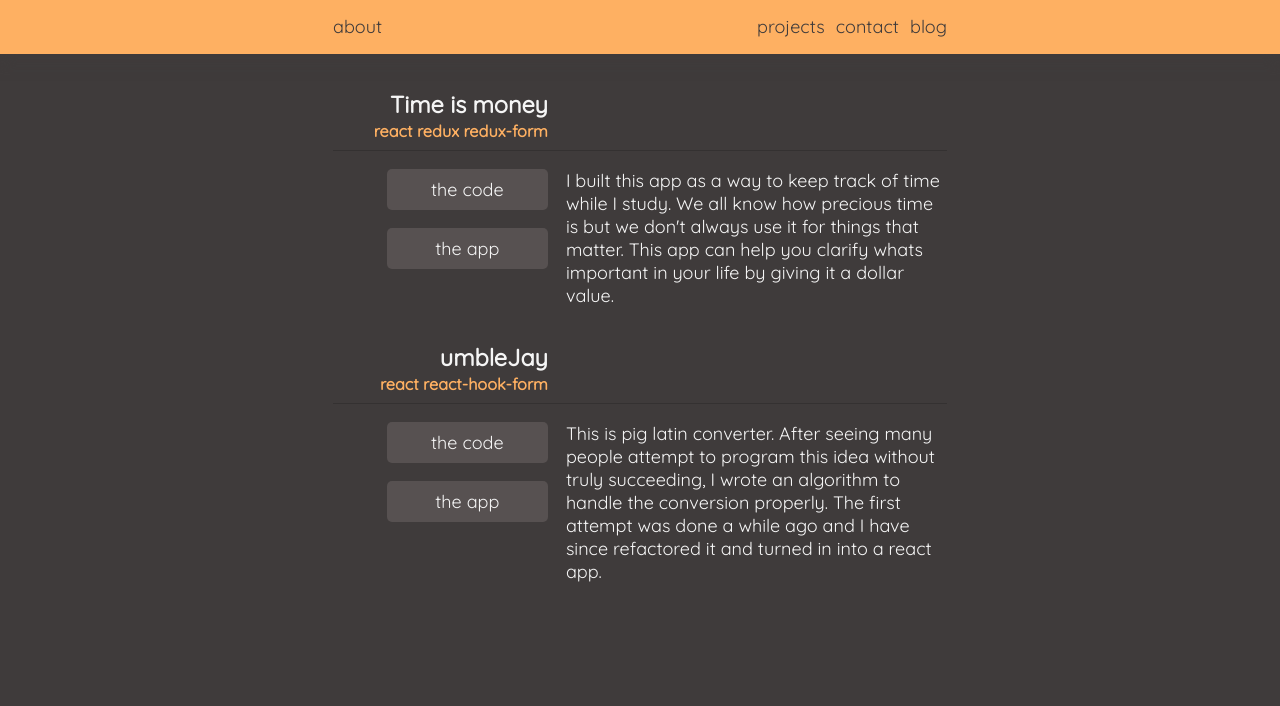
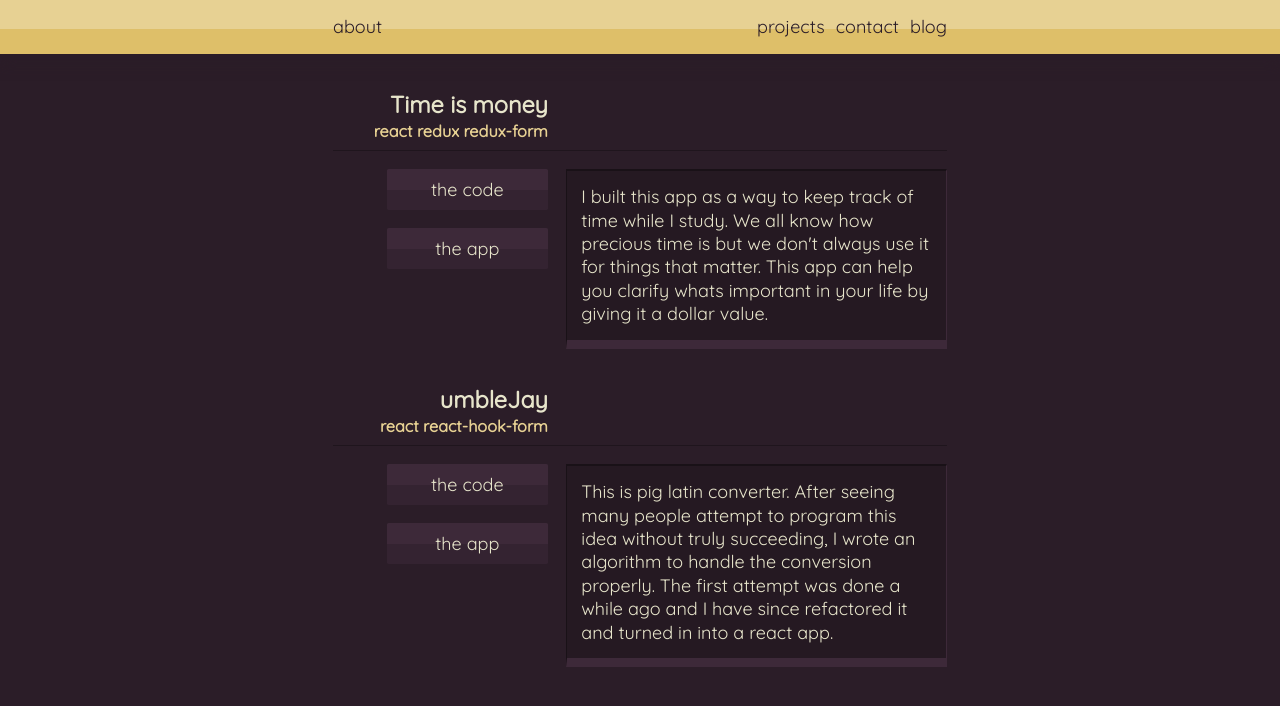
Before and after one commit to caseyharvey/v1-caseys.tech, a React (Create React App) app: page /Projects in a window 1280 px wide. Shown: the top 706 px of the page. Built offline with nearby package versions, Linux system fonts and the light colour scheme.

Commit message:
Major theme change.  goldRoyal

```diff
--- a/src/components/Contact/contact.sass
+++ b/src/components/Contact/contact.sass
@@ -9,7 +9,7 @@
         opacity: 0
 
     .contact-details
-        font-weight: 700
+        z-index: 0
         position: relative
         padding-bottom: .5rem
         @include u.flex(column, flex-start, flex-start)
@@ -47,7 +47,10 @@
 
         form
             width: 100%
+            padding: .8rem
             border-radius: 5px
+            box-sizing: border-box
+            background-color: darken(v.$dark, 2%)
             @include u.flex(column, space-evenly, flex-start)
 
             input, textarea
@@ -60,7 +63,7 @@
                 border-radius: 5px
                 margin-bottom: v.$p1
                 font-family: v.$main-font
-                background-color: darken(v.$light, 10%)
+                background-color: v.$lighter
                 @include u.padding(v.$p1, v.$p1)
                 &:focus
                     background-color: white
@@ -75,18 +78,16 @@
                 background-color: v.$accent
                 &:hover
                     transform: scale(.992)
-                    background-color: darken(v.$accent,3%)
+                    background-color: darken(v.$accent,10%)
 
             .error
                 width: 100%
-                font-weight: 700
                 color: v.$warning
                 margin: -12px 0 4px 0
                 @include u.padding(v.$p1/2, v.$p1)
 
             .msg-sent
                 width: 100%
-                font-weight: 700
                 color: v.$accent
                 text-align: center
                 @include u.padding(v.$p1/2, v.$p1)
--- a/src/components/HomePage/home-page.sass
+++ b/src/components/HomePage/home-page.sass
@@ -21,6 +21,14 @@
     @include u.flex(row, flex-end, flex-start)
 
     .about-me
+        padding: .8rem
+        line-height: 1.3rem
+        box-sizing: border-box
+        background-color: darken(v.$dark, 2%)
+        border-right: .1rem solid lighten(v.$dark, 6%)
+        border-bottom: .5rem solid lighten(v.$dark, 6%)
+        border-top: .15rem solid darken(v.$dark, 6%)
+        border-left: .1rem solid darken(v.$dark, 6%)
         p
             margin-top: 0
 
--- a/src/components/Navbar/Navbar.js
+++ b/src/components/Navbar/Navbar.js
@@ -6,7 +6,9 @@ const Navbar = () => {
   return (
     <nav className='navbar'>
       <div className='nav-container'>
-        <Link to='/'>about</Link>
+        <Link to='/' className='about'>
+          about
+        </Link>
         <div className='right-side'>
           <Link to='/Projects'>projects</Link>
           <Link to='/Contact'>contact</Link>
--- a/src/components/Navbar/navbar.sass
+++ b/src/components/Navbar/navbar.sass
@@ -7,23 +7,27 @@
     @include u.flex(row, center, flex-start)
     a
         color: v.$dark
+        font-size: 1rem
+
         &:hover
-            color: darken(v.$dark,15%)
             transform: translateY(1.5px)
 
 .navbar
     top: 0
     left: 0
     right: 0
+    z-index: 1
     position: fixed
-    font-size: 1rem
+    max-height: 3rem
     line-height: 1rem
     box-shadow: 0 5px 15px 0 v.$dark
+    border-bottom: 1.4rem solid darken(v.$accent, 10%)
     @extend %nav
 
     .nav-container
         position: relative
         @include u.padding(v.$p1, v.$p1)
+
         @include u.width(100%, v.$max-width)
         @include u.flex(row, space-between, flex-start)
 
--- a/src/components/Projects/project-list.sass
+++ b/src/components/Projects/project-list.sass
@@ -3,7 +3,6 @@
 
 .title-container
     width: 100%
-    font-weight: 700
     padding-bottom: .5rem
     @include u.flex(column, flex-start, flex-start)
 
@@ -11,7 +10,7 @@
         font-size: v.$heading
 
         &:hover
-            transform: translateX(-1.5px)
+            transform: translateX(1.5px)
 
     .type
         font-size: v.$sub-heading
@@ -31,17 +30,27 @@
 
         .link-button
             text-align: center
-            border-radius: 5px
+            border-radius: .1rem
+            box-sizing: border-box
             width: calc( 50% - .5rem)
-            background-color: v.$shade
+            background-color: lighten(v.$dark,6% )
+            background: linear-gradient(0deg,lighten(v.$dark,3% ) 50%,lighten(v.$dark,6% )50%,lighten(v.$dark,6% )100%)
             @include u.padding(v.$p1/2, v.$p1 )
 
             &:hover
-                transform: scale(.99)
-                background-color: darken(v.$shade,3%)
+                // transform: scale(.99)
+                // background-color: darken(v.$dark,3%)
+                background: lighten(v.$dark,6% )
     .info
         p
             margin-top: 0
+            padding: .8rem
+            line-height: 1.3rem
+            background-color: darken(v.$dark, 2%)
+            border-right: .1rem solid lighten(v.$dark, 6%)
+            border-bottom: .5rem solid lighten(v.$dark, 6%)
+            border-top: .15rem solid darken(v.$dark, 6%)
+            border-left: .1rem solid darken(v.$dark, 6%)
 
 @media screen and (min-width: v.$breakpoint)
 
--- a/src/sass-modules/_variables.sass
+++ b/src/sass-modules/_variables.sass
@@ -4,11 +4,30 @@ $heading: 1.3rem
 $sub-heading: .9rem
 $sub-margin-top: .1rem
 $body-padding-top: 1rem
+
 // Color
-$dark: #3f3b3b
-$shade:#575151
-$light:#f5f5f5
-$accent:#feb062
+
+// V1
+// $dark: #3f3b3b
+// $shade:#575151
+// $light:#f5f5f5
+// $accent:#feb062
+
+//Dark Mode
+// $dark: #271724
+$dark: #2b1d28
+$shade:#31252c
+$light:#e7e5cb
+$lighter:#fffde2
+$accent:#e7d193
+// $accent:#93e7d5
+// $accent:#93e7bd
+//Light Mode
+// $dark: #ff8ecc
+// $shade:#575151
+// $light:#fdf8d7
+// $accent:#272017
+
 $warning: #fe6262
 
 // Space
```
Also changed, not shown: 1 other file (tests, documents, lock files or other folders).
